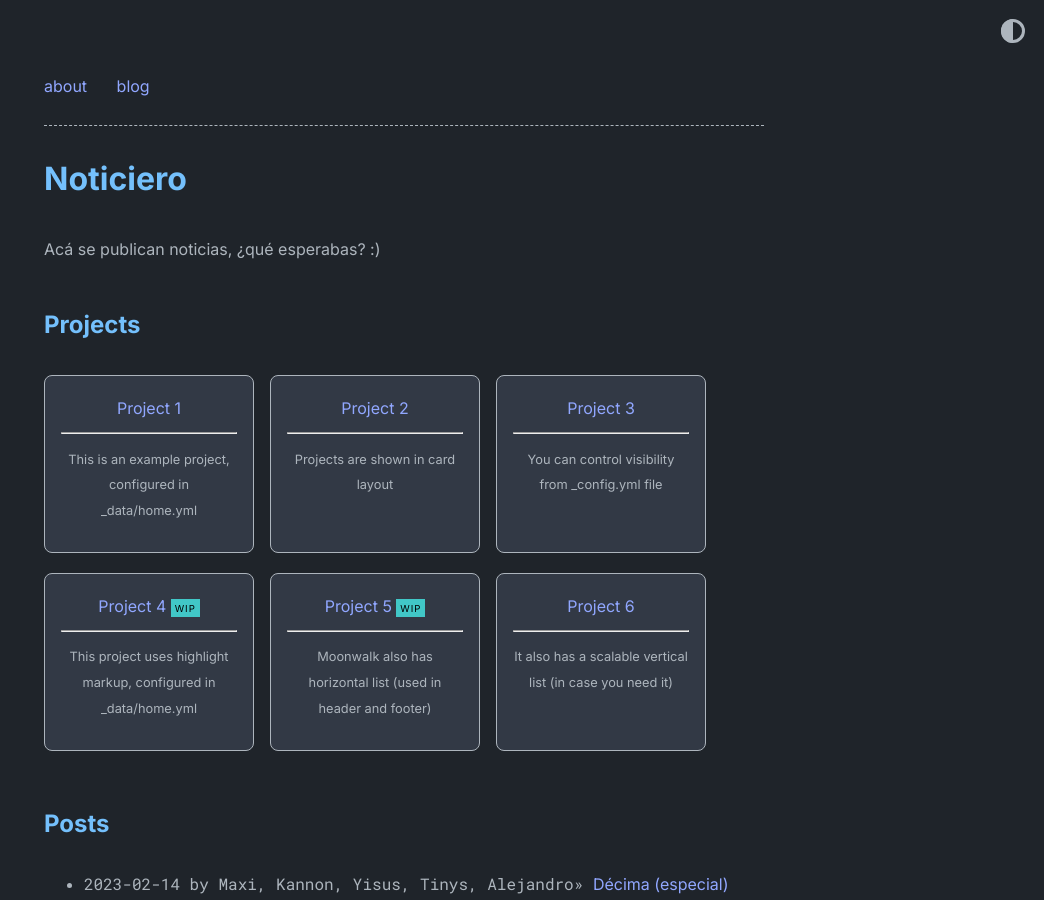
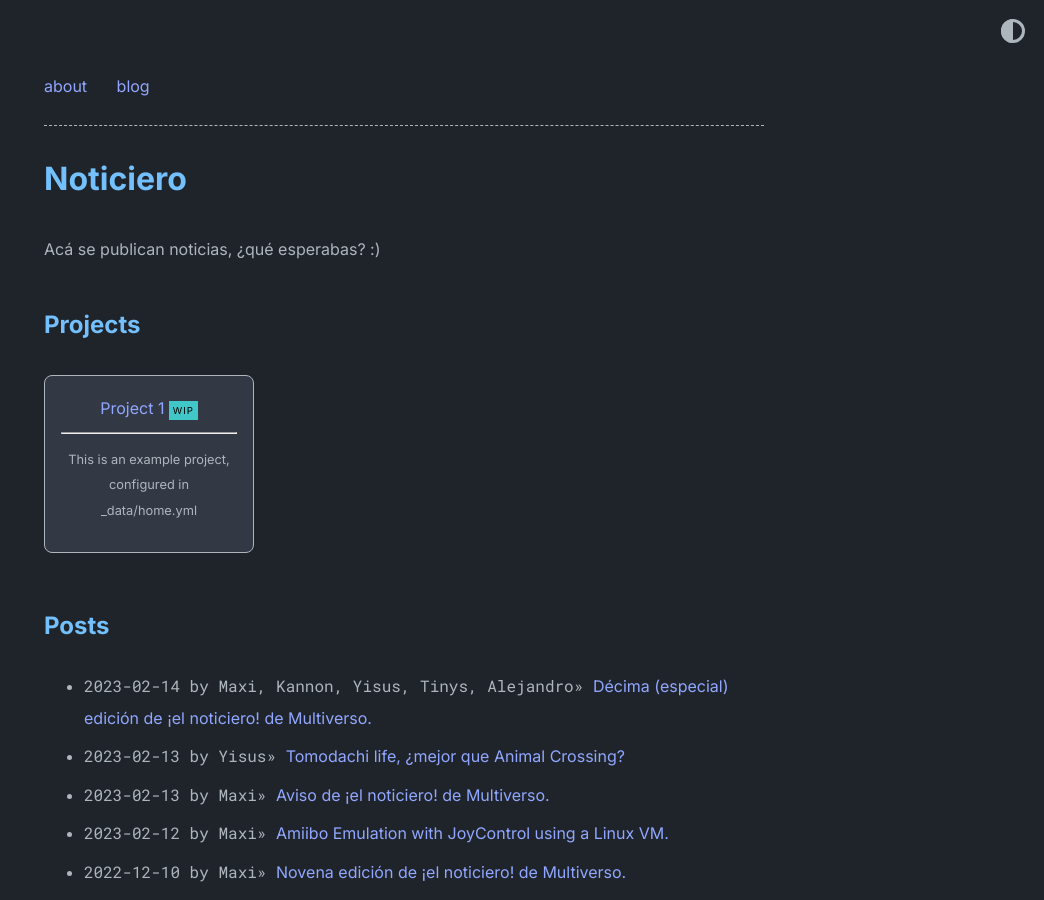
Before and after one commit to fixmyblock/noticiero, a Jekyll site: the page built from index.md, in a window 1280 px wide and 900 px high. Shown: the whole window, without its empty margins (236-1280 px from the left). Built offline with Jekyll 4.4.1, drawn with Linux system fonts in a browser that asks for light colours.

Commit message:
Update home.yml

```diff
--- a/_data/home.yml
+++ b/_data/home.yml
@@ -9,28 +9,7 @@ project_entries:
   - title: Project 1
     url: overview-post
     desc: This is an example project, configured in _data/home.yml
-
-  - title: Project 2
-    url: overview-post
-    desc: Projects are shown in card layout
-
-  - title: Project 3
-    url: overview-post
-    desc: You can control visibility from _config.yml file
-
-  - title: Project 4
-    url: overview-post
-    desc: This project uses highlight markup, configured in _data/home.yml
     highlight: WIP
-
-  - title: Project 5
-    url: overview-post
-    desc: Moonwalk also has horizontal list (used in header and footer)
-    highlight: WIP
-
-  - title: Project 6
-    url: overview-post
-    desc: It also has a scalable vertical list (in case you need it)
 
 old_project_entries:
   - title: Soopr
```
